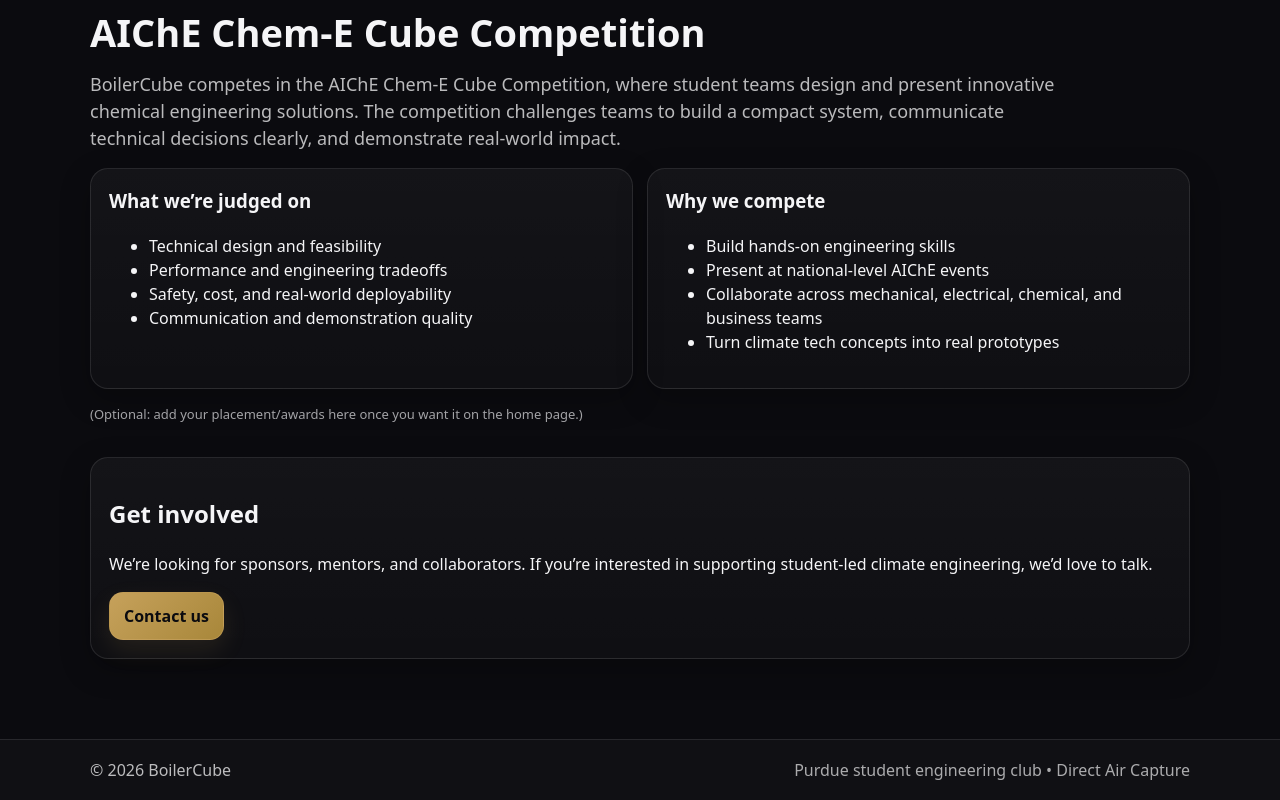
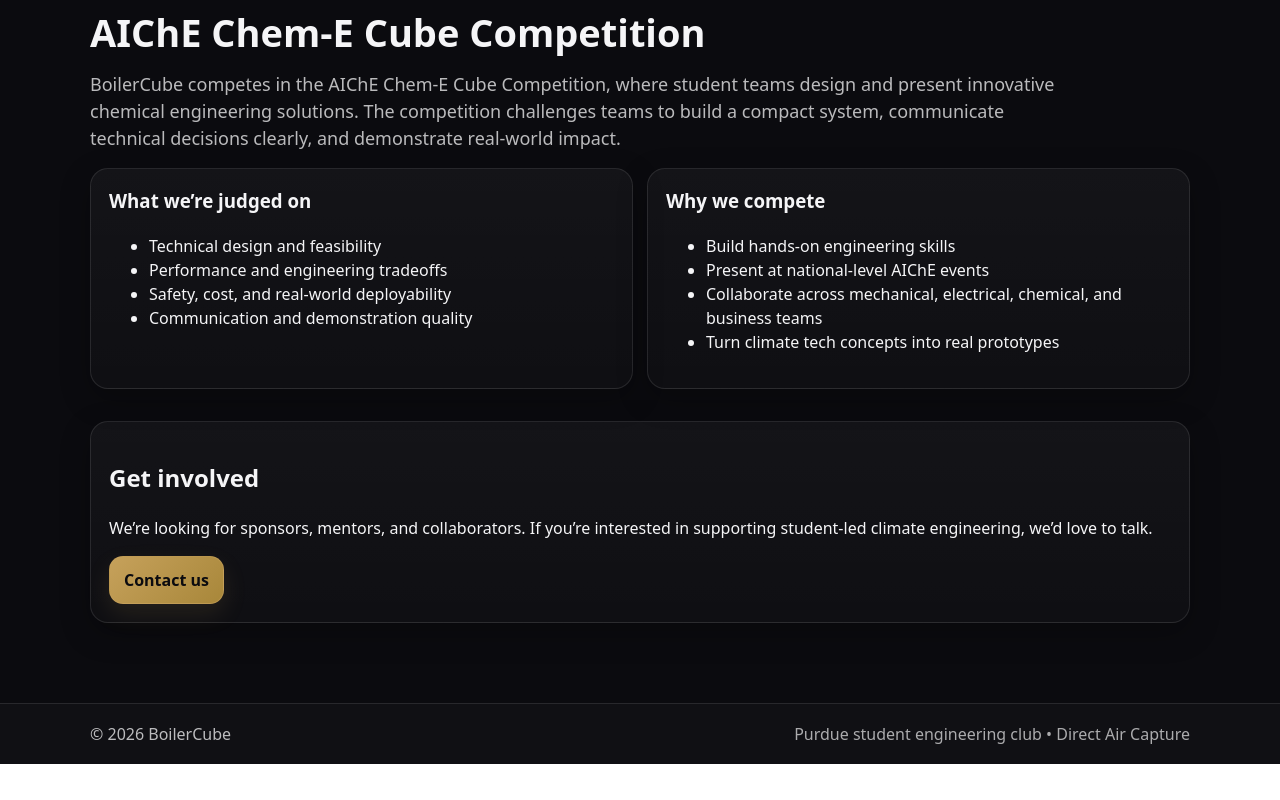
Before and after one commit to WillSherman5068/boilercube-site, a React (Vite) app: page / in a window 1280 px wide. Shown: the part 1120-1920 px from the top of the page. After the commit the page ends 1884 px from the top, so only its background shows below. Built offline with nearby package versions, Linux system fonts and the light colour scheme.

Commit message:
Update Home.jsx

```diff
--- a/src/pages/Home.jsx
+++ b/src/pages/Home.jsx
@@ -94,9 +94,6 @@
           </div>
         </div>
 
-        <div className="mini" style={{ marginTop: 16 }}>
-          (Optional: add your placement/awards here once you want it on the home page.)
-        </div>
       </section>
 
       {/* ===== GET INVOLVED (kept, but not sponsor button) ===== */}
```
